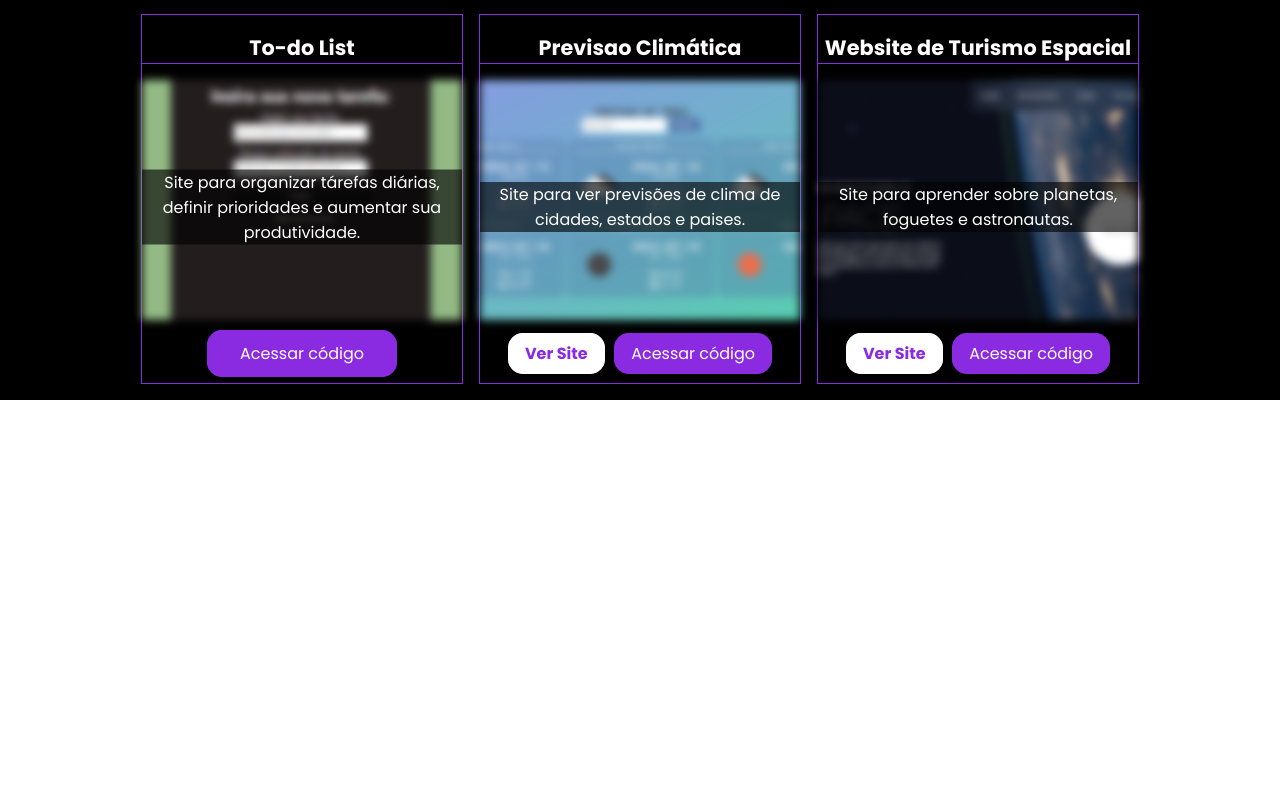
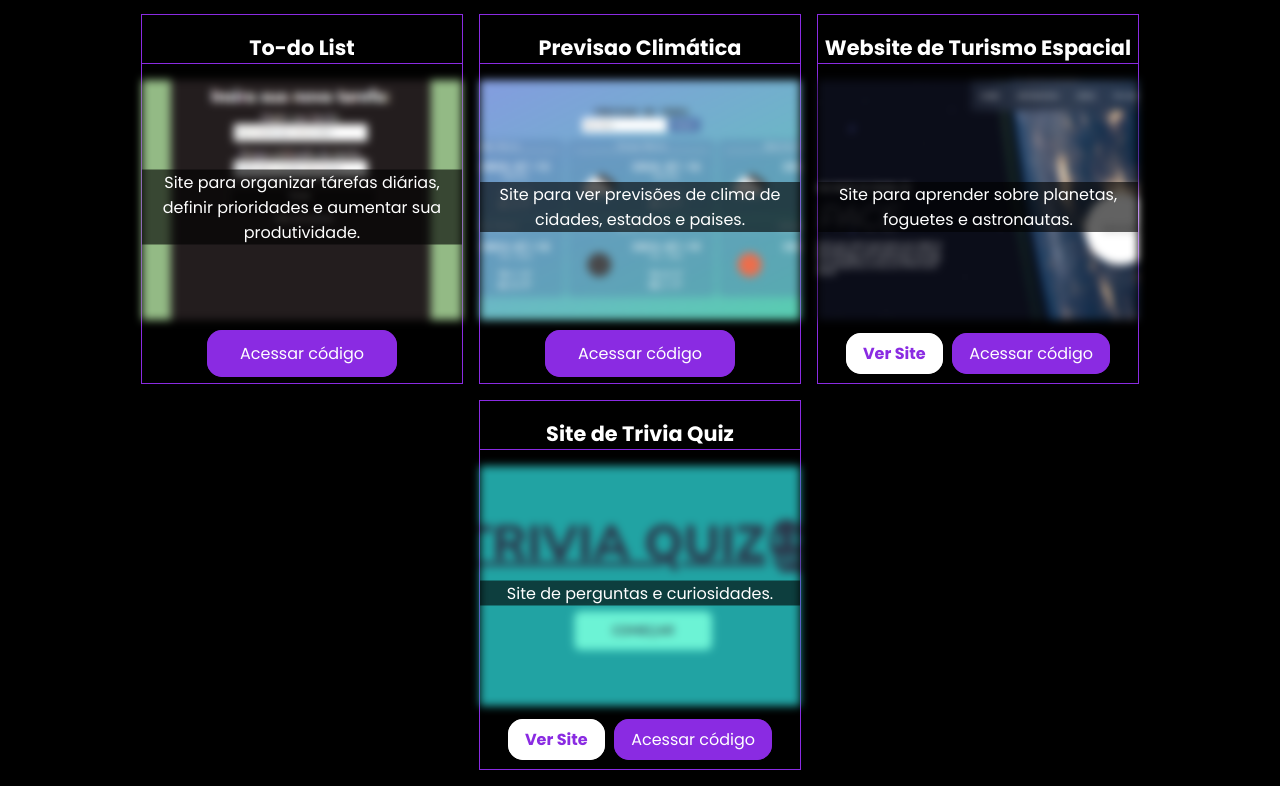
Before and after one commit to IcaroSLV/personal-portfolio, a React (Create React App) app: page /projetos in a window 1280 px wide. Shown: the part 510-1296 px from the top of the page. Before the commit the page ends 910 px from the top, so only its background shows below. Built offline with nearby package versions, Linux system fonts and the light colour scheme.

Commit message:
Add Project

```diff
--- a/src/App.js
+++ b/src/App.js
@@ -1,5 +1,4 @@
-import { BrowserRouter, Routes, Route, Link} from 'react-router-dom'
-
+import { BrowserRouter, Routes, Route} from 'react-router-dom'
 
 import NavBar from './components/NavBar';
 
--- a/src/Pages/Projetos.js
+++ b/src/Pages/Projetos.js
@@ -8,12 +8,13 @@ import movieRatingProject from '../assets/images/movieratingimg.png'
 import todoProject from '../assets/images/todoimg.png'
 import spaceTurismProject from '../assets/images/spaceturismimg.png'
 import weatherProject from '../assets/images/weatherimg.png'
+import quizProject from '../assets/images/quizimg.png'
 
 import projectData from '../data.json'
 
 function Projetos() {
 
-    const ProjectsImg = [calculatorProject, costsProject, movieRatingProject, todoProject, weatherProject, spaceTurismProject]
+    const ProjectsImg = [calculatorProject, costsProject, movieRatingProject, todoProject, weatherProject, spaceTurismProject, quizProject]
 
 
     return(
--- a/src/Pages/Sobre.js
+++ b/src/Pages/Sobre.js
@@ -20,7 +20,7 @@ function Sobre() {
         <div className={styles.AboutContainer}>
             <div className={styles.Container}>
                 <div className={styles.ImgContainer}>
-                    <img src={dataAPI && dataAPI.avatar_url}></img>
+                    <img src={dataAPI && dataAPI.avatar_url} alt="avatar"></img>
                 </div>
                 <div className={styles.DescriptionContainer}>
                     <p>
--- a/src/components/Contacts.js
+++ b/src/components/Contacts.js
@@ -6,9 +6,9 @@ function Contacts() {
     return(
         <div className={styles.ContactContainer}>
             <div>
-                <a href='https://github.com/IcaroSLV/' target='_blank'><BsGithub/></a>
-                <a href='https://www.linkedin.com/in/paulo-ícaro-silva-lúcio-90013b254/' target='_blank'><BsLinkedin/></a>
-                <a href='https://www.instagram.com/_icaroslv/' target='_blank'><BsInstagram/></a>
+                <a href='https://github.com/IcaroSLV/' target='_blank' rel="noreferrer"><BsGithub/></a>
+                <a href='https://www.linkedin.com/in/paulo-ícaro-silva-lúcio-90013b254/' target='_blank' rel="noreferrer"><BsLinkedin/></a>
+                <a href='https://www.instagram.com/_icaroslv/' target='_blank' rel="noreferrer"><BsInstagram/></a>
             </div>
         </div>
     )
--- a/src/components/ProjectCard.js
+++ b/src/components/ProjectCard.js
@@ -7,18 +7,18 @@ function ProjectCard({image, name, description, GITlink, SITElink}) {
                 <h1>{name}</h1>
             </div>
             <div className={styles.cardImage}>
-                <img src={image}/>
+                <img src={image} alt='img'/>
                 <p>{description}</p>
             </div>
             <div className={styles.cardLinkButton}>
                 {SITElink !== "" ? (
                     <div className={styles.siteButton}>
-                        <a href={SITElink} target="_blank">Ver Site</a>
-                        <a href={GITlink} target="_blank">Acessar código</a>
+                        <a href={SITElink} target="_blank" rel="noreferrer">Ver Site</a>
+                        <a href={GITlink} target="_blank" rel="noreferrer">Acessar código</a>
                     </div>
 
                 ):(
-                    <a href={GITlink} target="_blank">
+                    <a href={GITlink} target="_blank" rel="noreferrer">
                         Acessar código
                     </a>
                 )}
--- a/src/data.json
+++ b/src/data.json
@@ -37,7 +37,7 @@
             "Image": "./assets/images/projectsImg/weatherimg.png",
             "Description": "Site para ver previsões de clima de cidades, estados e paises.",
             "gitLink": "https://github.com/IcaroSLV/previsao-do-tempo",
-            "siteLink": "https://main--previsao-climatica.netlify.app"
+            "siteLink": ""
 
         },
         {
@@ -47,6 +47,13 @@
             "gitLink": "https://github.com/IcaroSLV/Space-tourism-Website",
             "siteLink": "https://main--discoveringspace.netlify.app"
 
+        },
+        {
+            "name": "Site de Trivia Quiz",
+            "Image": "./assets/images/projectsImg/quizimg.png",
+            "Description": "Site de perguntas e curiosidades.",
+            "gitLink": "https://github.com/IcaroSLV/trivia-quiz",
+            "siteLink": "https://trivizquiz.netlify.app"
         }
 
 
```
Also changed, not shown: src/assets/images/quizimg.png (added).
